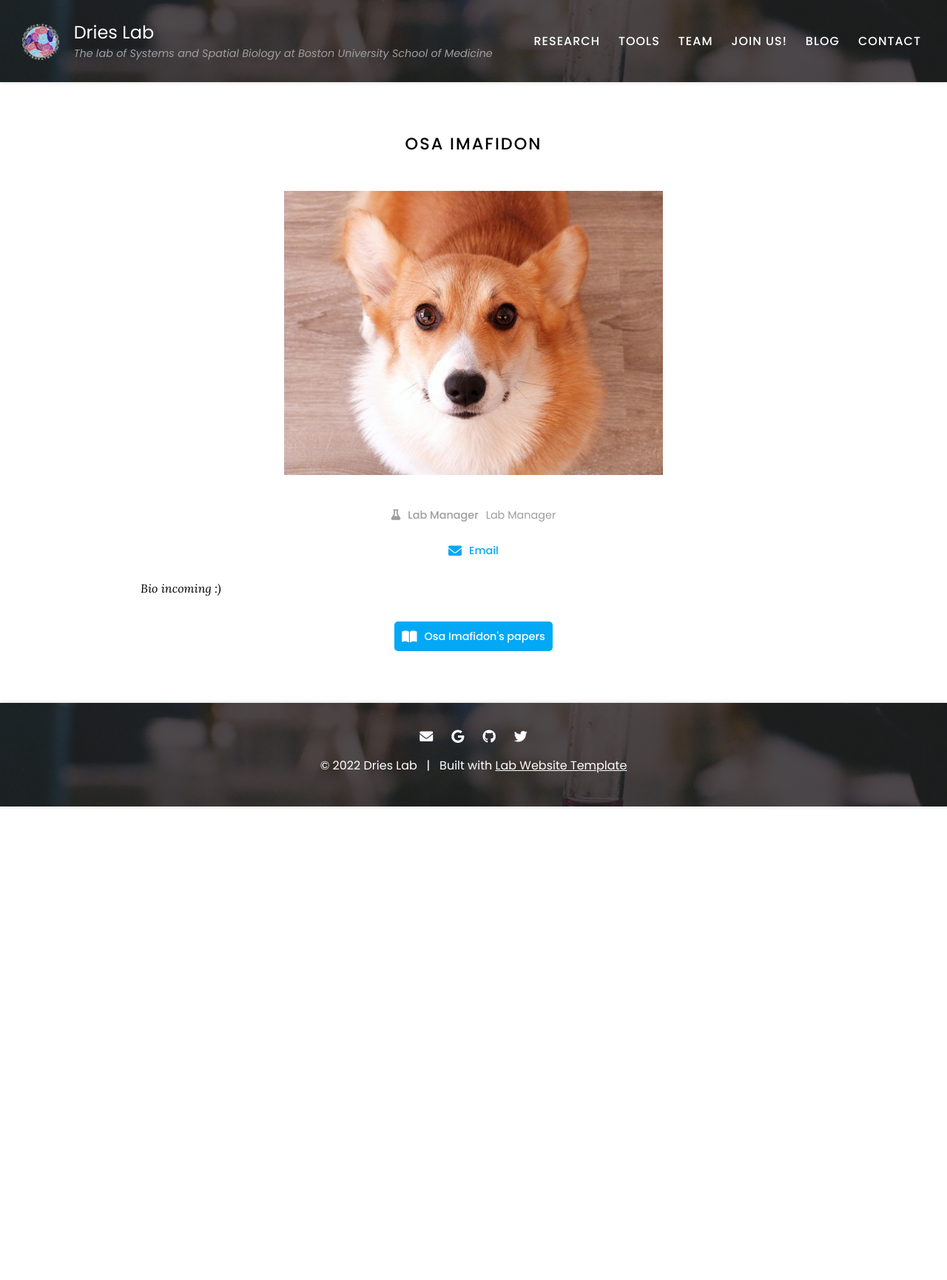
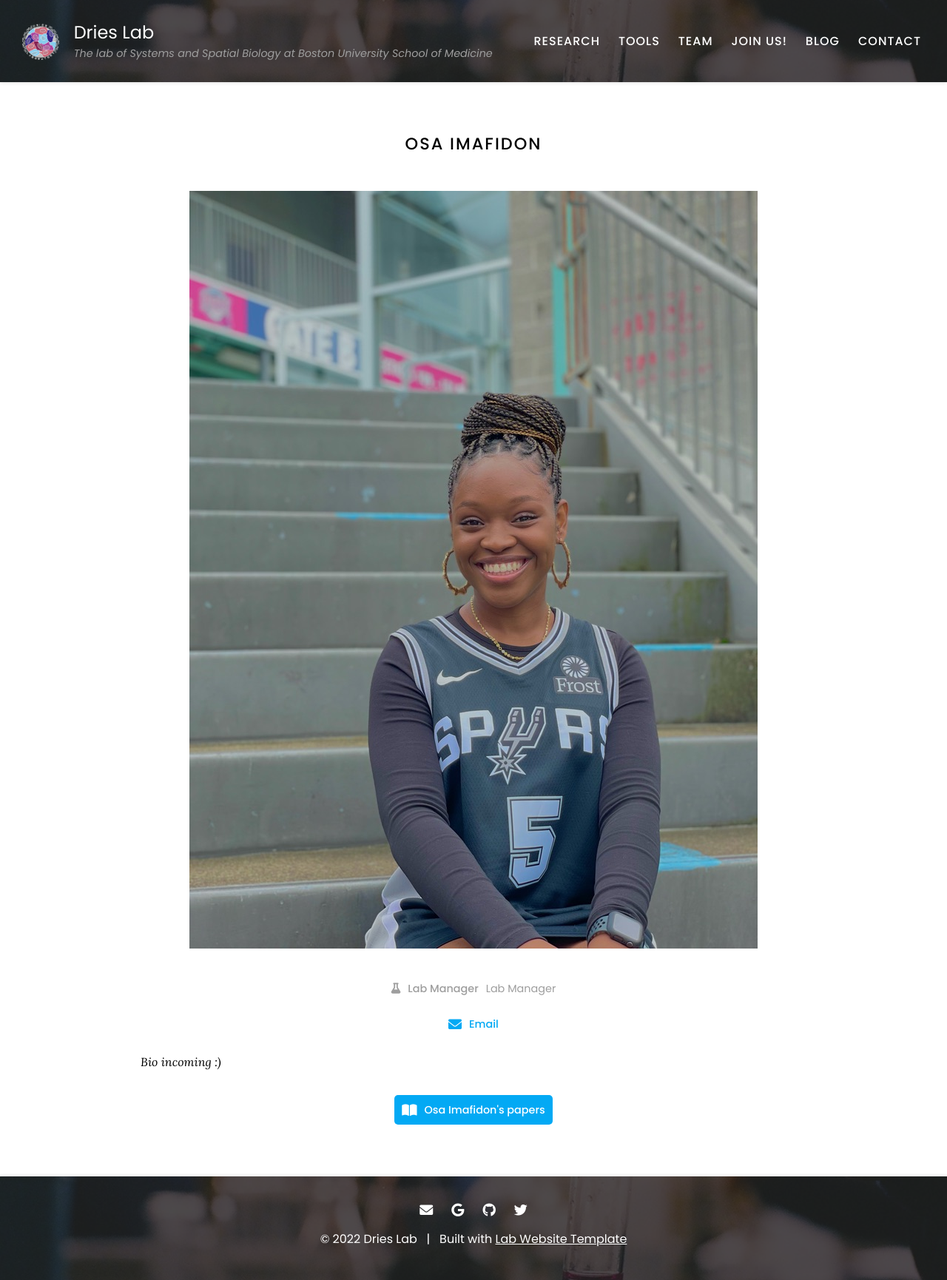
Before and after one commit to quynhsun/testinggit, a Jekyll site: the page built from _members/Osa-Imafidon.md, in a window 1280 px wide. Shown: the whole page at 74% size. Built offline with Jekyll 4.4.1, drawn with Linux system fonts in a browser that asks for light colours; before the commit the page ends 1090 px from its top, so only the background shows below that.

Commit message:
Update Osa-Imafidon.md

```diff
--- a/_members/Osa-Imafidon.md
+++ b/_members/Osa-Imafidon.md
@@ -1,6 +1,6 @@
 ---
 name: Osa Imafidon
-image: images/member.jpg
+image: images/osa.jpeg
 role: labman
 description: Lab Manager
 links:
```
